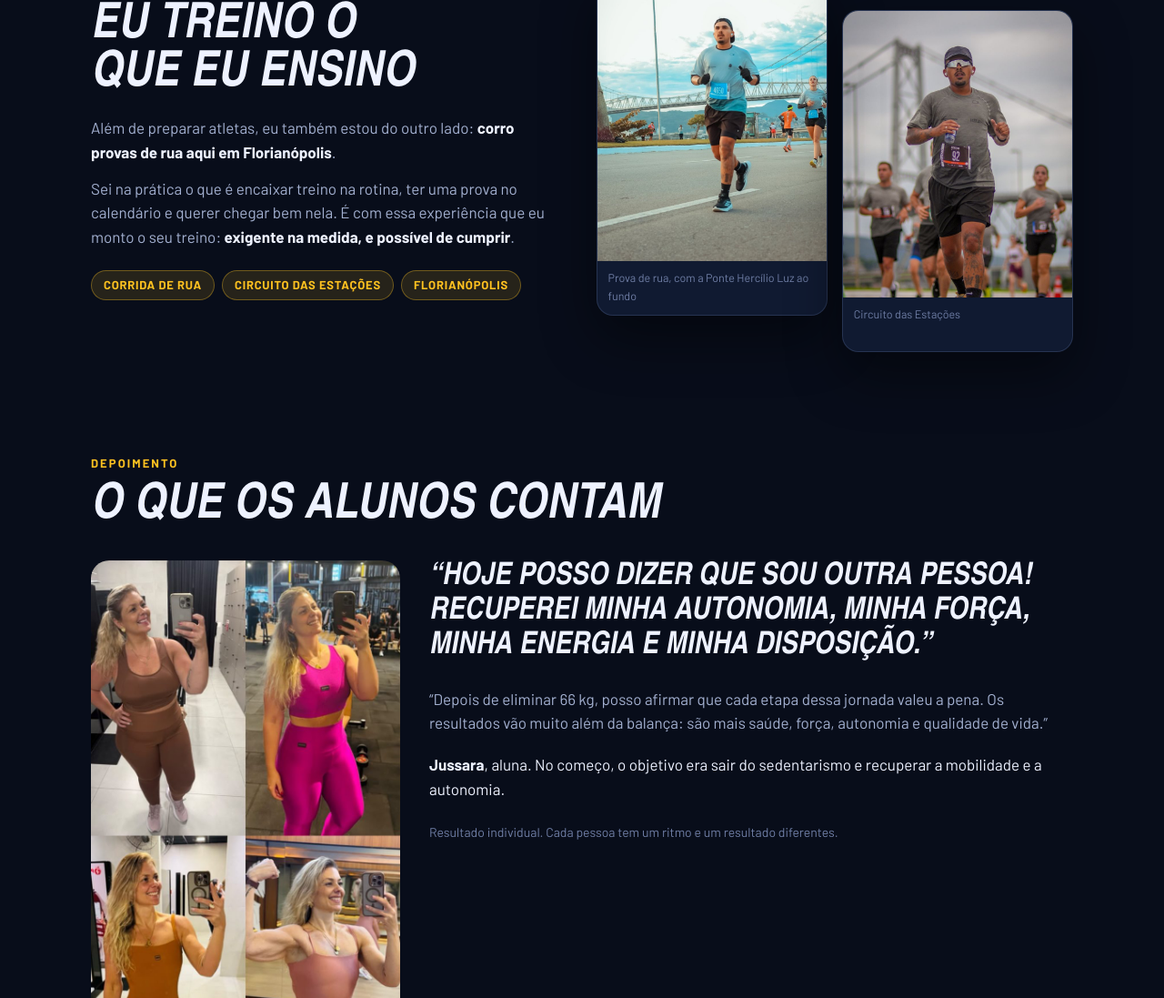
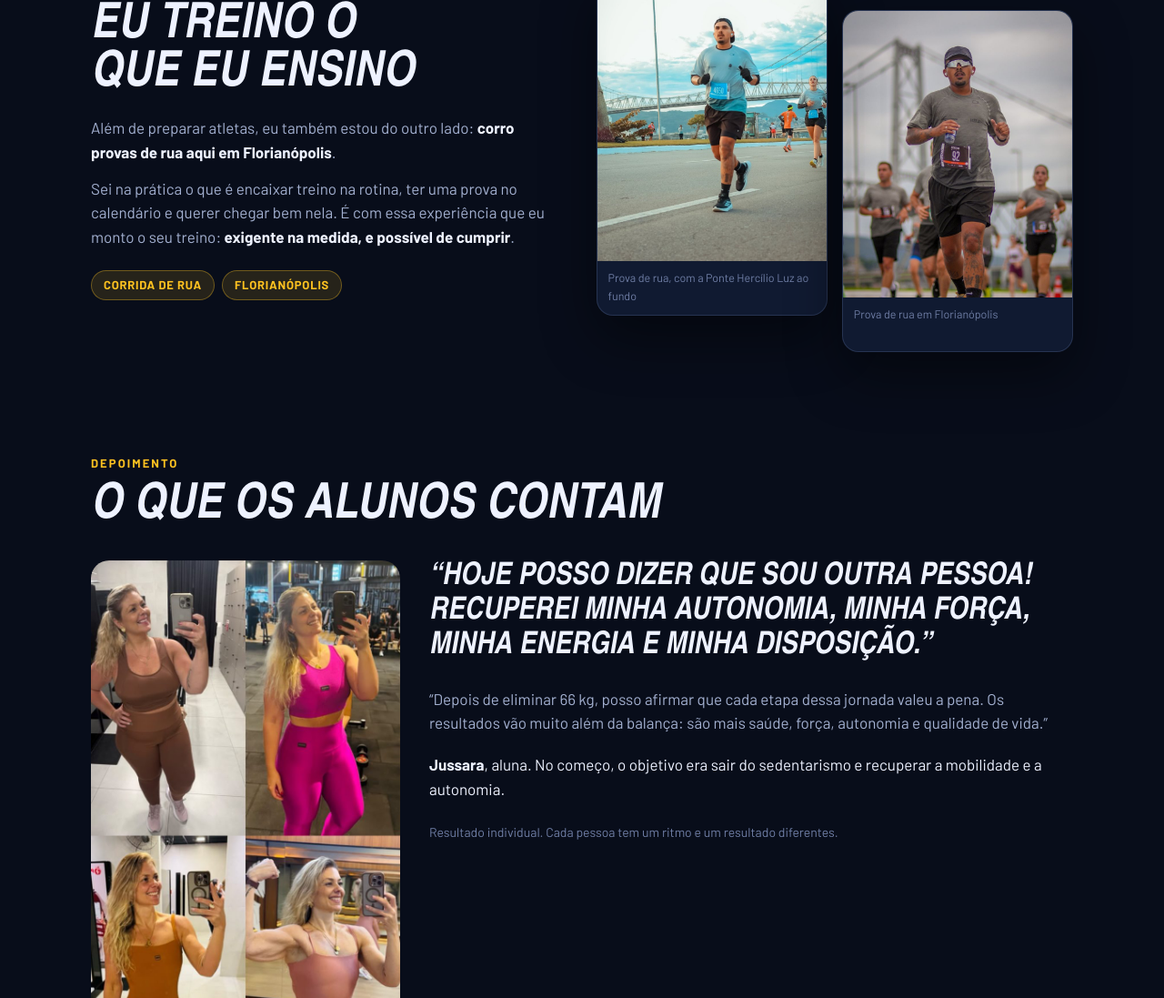
Before and after one commit to Mxtheusv/Treinomv, a website: page public/consultoria.html in a window 1280 px wide. Shown: the part 6199-7296 px from the top of the page at 91% size. Drawn offline with Linux system fonts and the light colour scheme; a web font is replaced by a local one.

Commit message:
Landing page: tira o nome da prova da seção Atleta também
Co-Authored-By: Claude Opus 5.5 <noreply@anthropic.com>
Claude-Session: https://claude.ai/code/session_018JzCvqumj4MJyn2fs4R4gU

```diff
--- a/public/consultoria.html
+++ b/public/consultoria.html
@@ -402,13 +402,12 @@
         <p>Sei na prática o que é encaixar treino na rotina, ter uma prova no calendário e querer chegar bem nela. É com essa experiência que eu monto o seu treino: <b>exigente na medida, e possível de cumprir</b>.</p>
         <ul class="atleta-tags">
           <li>Corrida de rua</li>
-          <li>Circuito das Estações</li>
           <li>Florianópolis</li>
         </ul>
       </div>
       <div class="atleta-fotos">
         <figure><img loading="lazy" decoding="async" src="/lp/matheus-corrida-1.jpg" width="800" height="1000" alt="Matheus Venâncio correndo uma prova de rua com a Ponte Hercílio Luz ao fundo"><figcaption>Prova de rua, com a Ponte Hercílio Luz ao fundo</figcaption></figure>
-        <figure><img loading="lazy" decoding="async" src="/lp/matheus-corrida-2.jpg" width="800" height="1000" alt="Matheus Venâncio correndo o Circuito das Estações, com o número 92 no peito"><figcaption>Circuito das Estações</figcaption></figure>
+        <figure><img loading="lazy" decoding="async" src="/lp/matheus-corrida-2.jpg" width="800" height="1000" alt="Matheus Venâncio correndo uma prova de rua em Florianópolis"><figcaption>Prova de rua em Florianópolis</figcaption></figure>
       </div>
     </div>
   </section>
```
